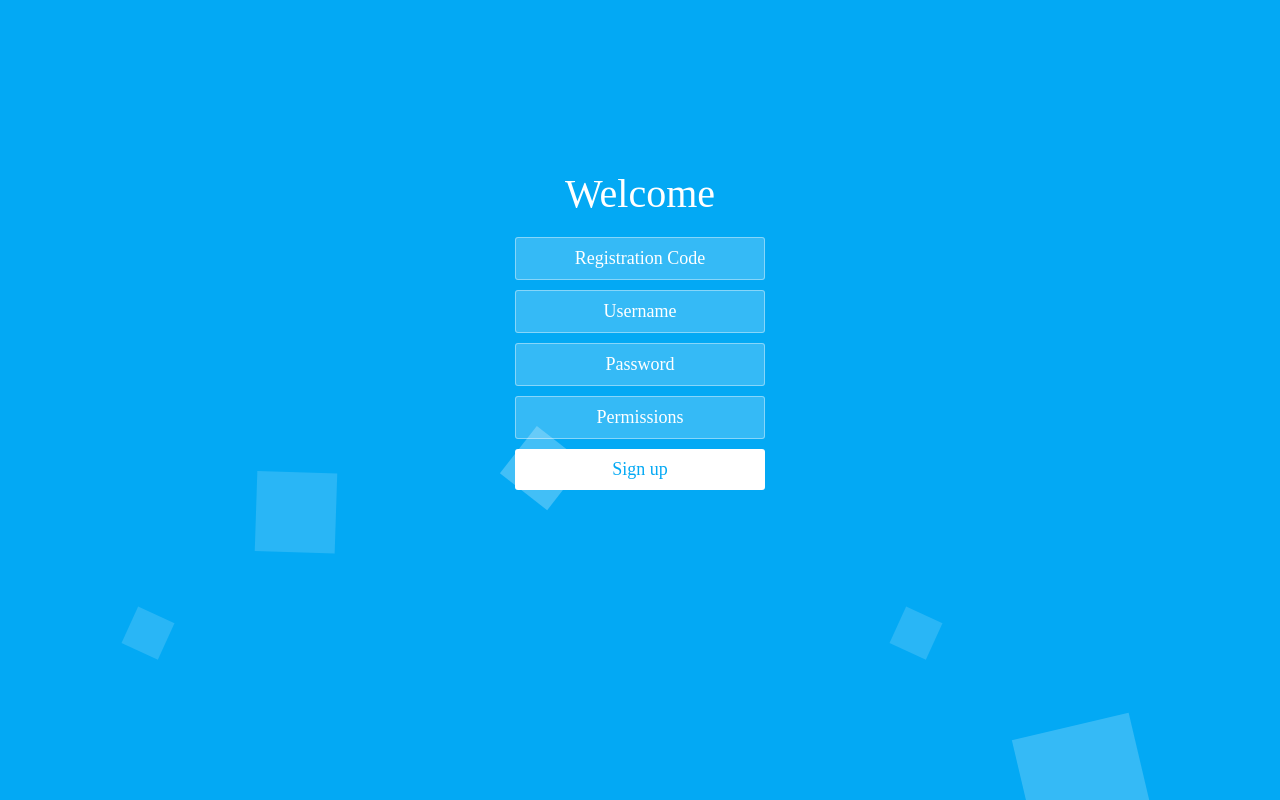
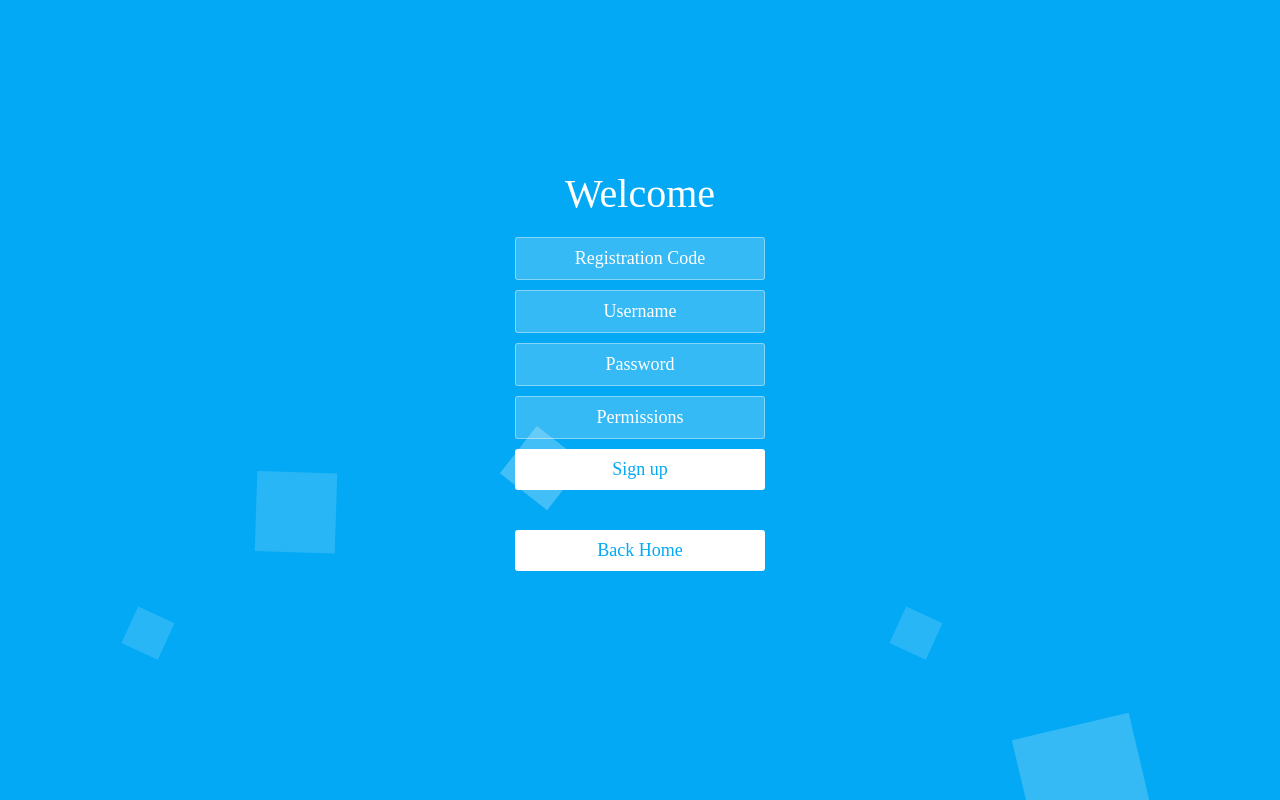
Before and after one commit to AkvicorEdwards/LearnEnglish, a PHP site: page /resources/themes/default/register/index.php in a window 1280 px wide. Run offline with PHP 8.4, Linux system fonts and the light colour scheme; data that the repository does not hold is empty.

Commit message:
fix interface confusion

```diff
--- a/resources/FunctionLib.php
+++ b/resources/FunctionLib.php
@@ -69,7 +69,8 @@ class FunctionLib
     }
 
     /**
-     * @return mixed|null
+     * Get config
+     * @return mixed|null config
      */
     public function getConfig()
     {
--- a/resources/config.php
+++ b/resources/config.php
@@ -12,7 +12,7 @@ return array(
     'registration_code' => 'lyu',// Permitted permission
     'mysql_host'=>'localhost',//database config
     'mysql_user'=>'root',//database config
-    'mysql_password'=>'password',//Database config
+    'mysql_password'=>'password123',//Database config
     'mysql_user_database' => 'kvxi',//User information database
     'mysql_project_database' => 'kvxi_learn',//Project database
     'website_title'=>'Learn English',//Website Title
--- a/resources/themes/default/register/index.php
+++ b/resources/themes/default/register/index.php
@@ -22,7 +22,12 @@
                 <input name="permissions" type="text" placeholder="Permissions" value="" required>
                 <button type="submit" id="login-button" name="submit">Sign up</button>
             </form>
+            <form class="form">
+                <button  type="button" onclick="location.href='?'">Back Home</button>
+            </form>
         </div>
+
+
 
         <ul class="bg-bubbles">
             <li></li>
```
